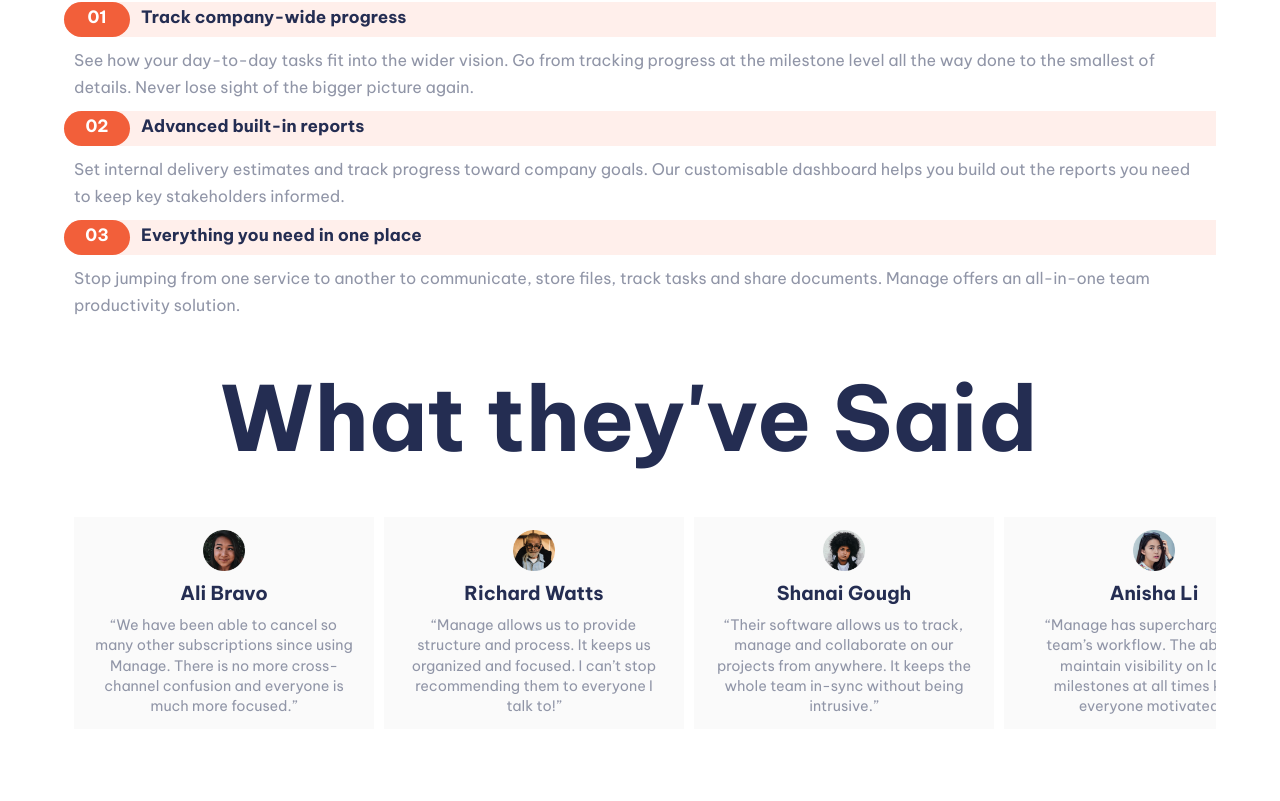
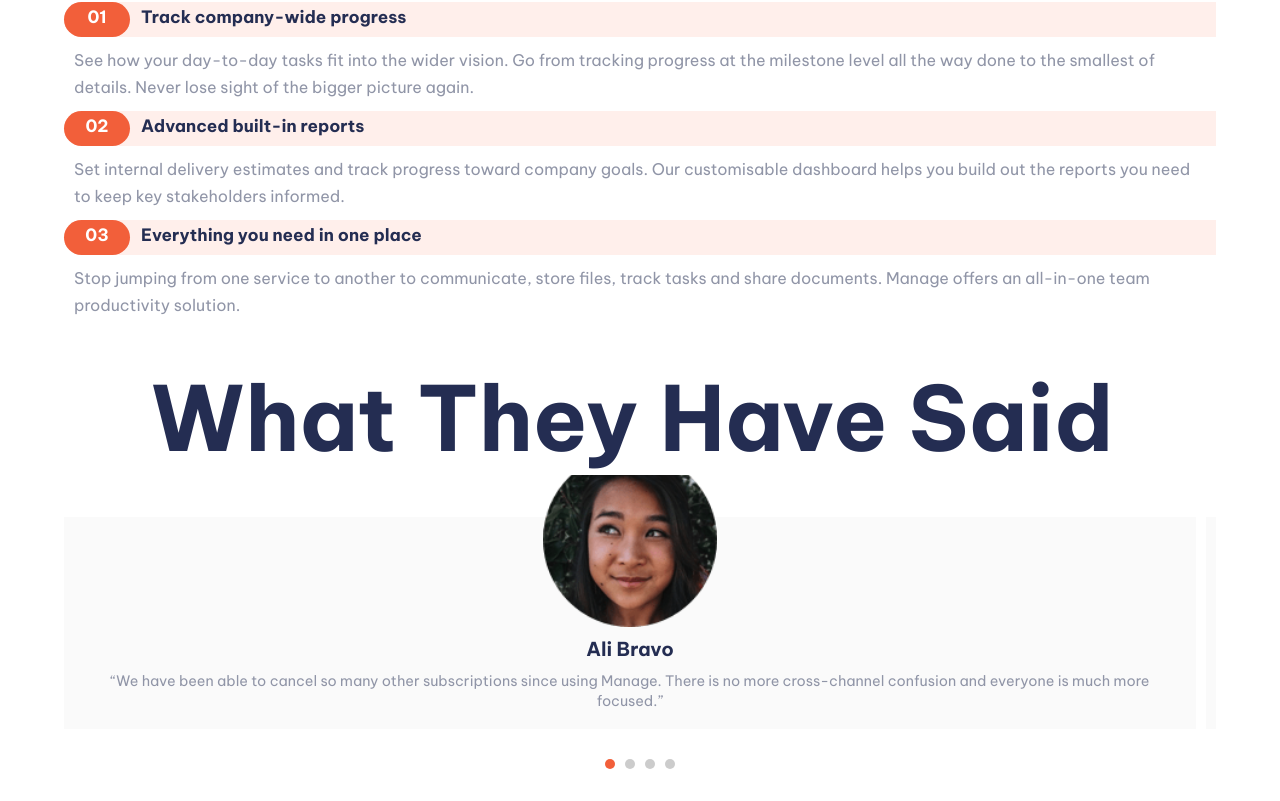
Before and after one commit to IderaNimah/Manage-Landing-Page, a React (Vite) app: page / in a window 1280 px wide. Shown: the part 1029-1830 px from the top of the page. Before the commit the page ends 1800 px from the top, so only its background shows below. Built offline with nearby package versions, Linux system fonts and the light colour scheme.

Commit message:
card styling

```diff
--- a/src/Components/PageThree/PageThree.css
+++ b/src/Components/PageThree/PageThree.css
@@ -1,28 +1,33 @@
-.pagethree{
+.pagethree {
     margin-top: 2rem;
     margin-bottom: 2rem;
 }
-.pagethree h1{
+
+.pagethree h1 {
     font-size: 7vw;
     font-weight: 600;
-    width: 73%;
+    width: 85%;
     margin: 0 auto;
     color: var(--DarkBlue);
 }
 
+/* Card Container */
+.card-container {
+    position: relative;
+    width: 100%;
+    overflow-x: auto; /* Enable horizontal scrolling */
+    scroll-snap-type: x mandatory; /* Snap cards into place */
+}
+
+/* Cards */
 .card {
     margin-top: 2rem;
-    /* display: grid; */
-    grid-template-columns: repeat(auto-fit, minmax(300px, 1fr)); /* Adjust as needed */
-    gap: 10px; /* Add gaps between cards */
     display: flex;
-    overflow-x: auto; /* Enable horizontal scrolling */
     gap: 10px; /* Add gap between cards */
     padding: 10px; /* Add padding to the container */
     scrollbar-width: thin; /* Optional: Style scrollbar for better UX */
     scrollbar-color: #ccc #f5f5f5;
 }
-
 
 .card::-webkit-scrollbar {
     height: 8px; /* Optional: Style scrollbar for WebKit browsers */
@@ -39,25 +44,26 @@
 .card-four {
     text-align: center;
     background-color: var(--VeryLightGray);
-    padding: 20px; /* Add padding inside the cards */
-    height: 212px; /* Set a fixed height */
-    width: 300px; /* Set a fixed width for each card */
+    padding: 20px;
+    height: 212px;
+    width: 100%; /* Each card takes full width of the container */
     flex: 0 0 auto; /* Prevent flex items from shrinking or growing */
-    box-sizing: border-box; /* Ensure padding is included in the width/height */
+    box-sizing: border-box;
     display: flex;
     flex-direction: column;
     align-items: center;
     justify-content: center;
+    scroll-snap-align: start; /* Snap cards to the start of the container */
 }
 
 .card-one img,
 .card-two img,
 .card-three img,
 .card-four img {
+    margin-top: -82px;
+    width: 16%; /* Adjust image size */
+}
 
-    width: 16%;
-
-}
 .card-one h3,
 .card-two h3,
 .card-three h3,
@@ -77,3 +83,24 @@
     overflow-wrap: break-word; /* Ensure long words don't overflow */
     color: var(--DarkGrayishBlue);
 }
+
+/* Indicators */
+.indicators {
+    display: flex;
+    justify-content: center;
+    margin-top: 20px;
+}
+
+.indicator {
+    width: 10px;
+    height: 10px;
+    border-radius: 50%;
+    background-color: #ccc; /* Inactive color */
+    margin: 0 5px;
+    cursor: pointer;
+    transition: background-color 0.3s ease;
+}
+
+.indicator.active {
+    background-color: var(--BrightRed); /* Active color */
+}
--- a/src/Components/PageThree/PageThree.jsx
+++ b/src/Components/PageThree/PageThree.jsx
@@ -1,3 +1,4 @@
+import React, { useState, useEffect, useRef } from "react";
 import "./PageThree.css";
 import avatarali from "../../assets/avatar-ali.png";
 import avataranisha from "../../assets/avatar-anisha.png";
@@ -5,10 +6,45 @@ import avatarshanai from "../../assets/avatar-shanai.png";
 import avatarichard from "../../assets/avatar-richard.png";
 
 function PageThree() {
+    const [activeIndex, setActiveIndex] = useState(0); // Track active card index
+    const cardContainerRef = useRef(null); // Reference to the card container
+
+    // Handle scroll event to update active index
+    useEffect(() => {
+        const handleScroll = () => {
+            if (cardContainerRef.current) {
+                const scrollLeft = cardContainerRef.current.scrollLeft;
+                const cardWidth = cardContainerRef.current.clientWidth;
+                const newIndex = Math.round(scrollLeft / cardWidth);
+                console.log("Scroll Left:", scrollLeft, "Card Width:", cardWidth, "Active Index:", newIndex); // Debugging
+                setActiveIndex(newIndex);
+            }
+        };
+
+        const container = cardContainerRef.current;
+        container.addEventListener("scroll", handleScroll);
+
+        return () => {
+            container.removeEventListener("scroll", handleScroll);
+        };
+    }, []);
+
+    // Scroll to a specific card
+    const scrollToCard = (index) => {
+        if (cardContainerRef.current) {
+            const cardWidth = cardContainerRef.current.clientWidth;
+            cardContainerRef.current.scrollTo({
+                left: cardWidth * index,
+                behavior: "smooth", // Smooth scrolling
+            });
+        }
+    };
+
     return (
         <div className="pagethree">
-      <h1>What they&apos;ve Said</h1>
+            <h1>What They Have Said</h1>
 
+            <div className="card-container" ref={cardContainerRef}>
                 <div className="card">
                     <div className="card-one">
                         <img src={avatarali} alt="avatar" />
@@ -23,7 +59,6 @@ function PageThree() {
                         <img src={avatarichard} alt="avatar" />
                         <h3>Richard Watts</h3>
                         <p>
-
                             “Manage allows us to provide structure and process. It keeps us
                             organized and focused. I can’t stop recommending them to everyone I
                             talk to!”
@@ -33,7 +68,6 @@ function PageThree() {
                         <img src={avatarshanai} alt="avatar" />
                         <h3>Shanai Gough</h3>
                         <p>
-
                             “Their software allows us to track, manage and collaborate on our
                             projects from anywhere. It keeps the whole team in-sync without
                             being intrusive.”
@@ -50,6 +84,18 @@ function PageThree() {
                     </div>
                 </div>
             </div>
+
+            {/* Indicators */}
+            <div className="indicators">
+                {[0, 1, 2, 3].map((index) => (
+                    <div
+                        key={index}
+                        className={`indicator ${activeIndex === index ? "active" : ""}`}
+                        onClick={() => scrollToCard(index)}
+                    ></div>
+                ))}
+            </div>
+        </div>
     );
 }
 
```
Lines whose indentation alone changed are shown as unchanged.
